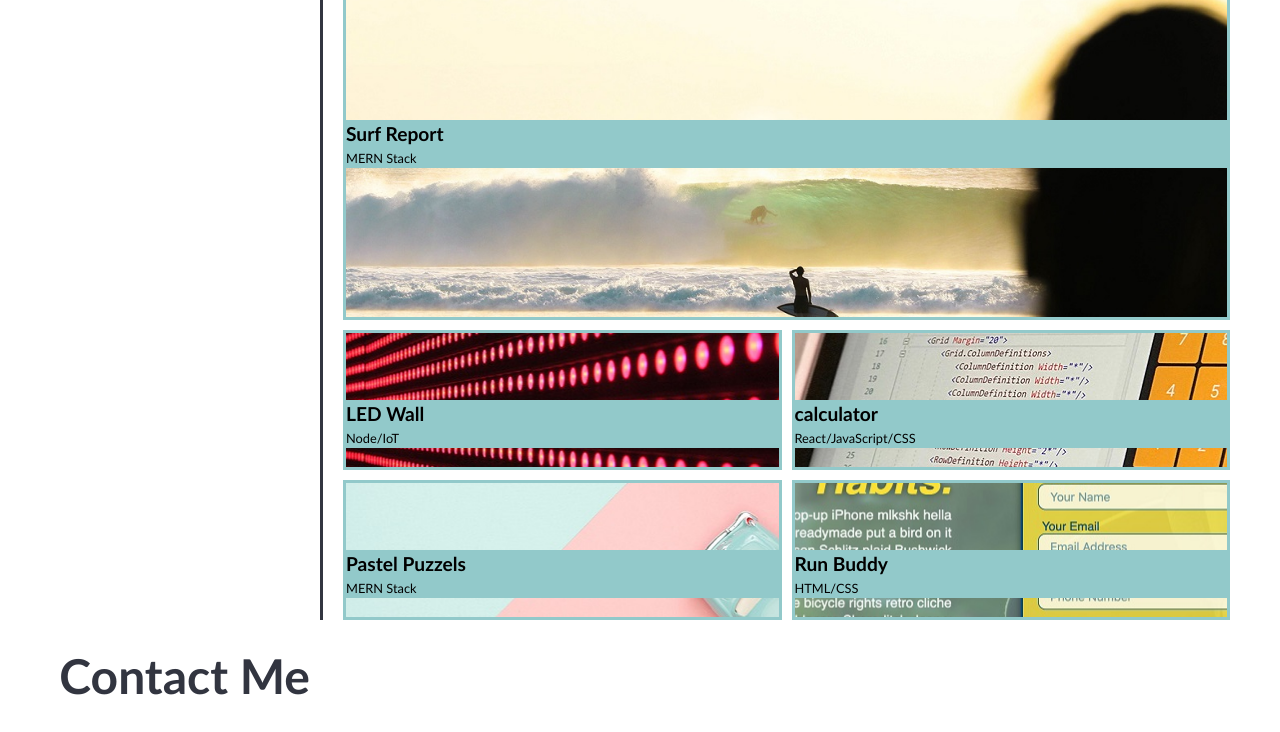
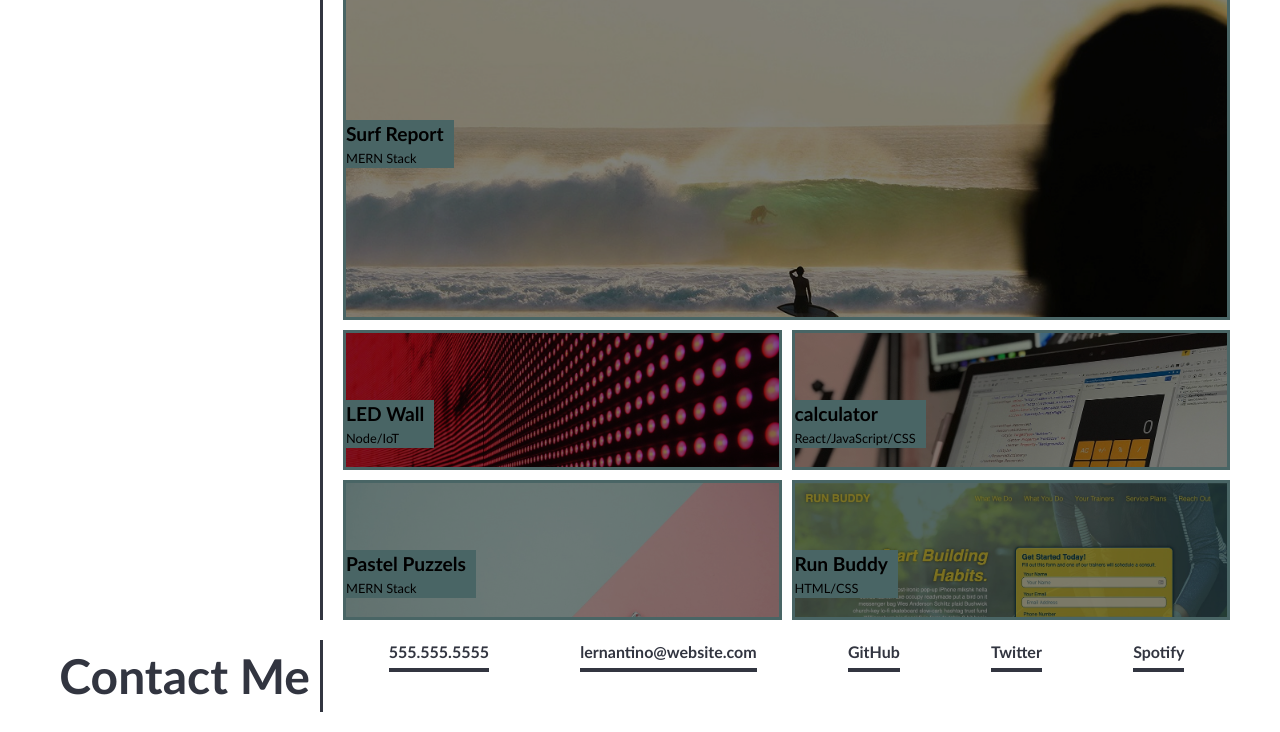
Before and after one commit to damnsemicolon/portfolio-beginner, a plain HTML site: page index.html in a window 1280 px wide. Shown: the part 558-1290 px from the top of the page. Drawn offline with Linux system fonts and the light colour scheme.

Commit message:
styling complete for section: work

```diff
--- a/css/style.css
+++ b/css/style.css
@@ -47,7 +47,7 @@ body {
     text-decoration:none;
     color:var(--secondary-color);
     margin-right:30px;
-    border-bottom: 2px solid;
+    border-bottom: 4px solid;
     border-color:var(--secondary-color);
 }
 
@@ -77,9 +77,6 @@ h3 {
     display:grid;
     grid-template-columns: 25% 75%;
     margin-bottom:20px;
-    /* grid-template-areas:
-    'left right'
-    'left right'; */
 }
 
 .right-about {
@@ -103,14 +100,24 @@ h3 {
 .projects {
     border: 3px solid;
     border-color: var(--secondary-color);
+    background-repeat: no-repeat;
+    background-size: cover;
+    background-color: black;
+    filter: brightness(50%)
+}
+
+.projects:hover {
+    transition: 0.5s;
+    filter:brightness(100%);
+    cursor:pointer;
 }
 
 .text {
-    display:block;
     background:var(--secondary-color);
     position: relative;
     top:50%;
-
+    width:fit-content;
+    padding-right:10px;
 }
 
 .text h4 {
@@ -123,40 +130,47 @@ h3 {
 
 #surf {
     grid-area: 1 / 1 / 2 / 3;
-    background-color: red;
     background-image: url("../images/02-portfolio-4.jpg");
-    background-repeat: no-repeat;
-    background-size: cover;
+
 }
 
 #led {
     grid-area: 2 / 1 / 3 / 2;
-    background-color: red;
     background-image: url("../images/02-portfolio-1.jpg");
-    background-repeat: no-repeat;
-    background-position: center;
 }
 
 #calculator {
     grid-area: 2 / 2 / 3 / 3;
-    background-color: red;
     background-image: url("../images/02-portfolio-2.jpg");
-    background-repeat: no-repeat;
-    background-position: center;
 }
 
 #pastel {
     grid-area: 3 / 1 / 4 / 2;
-    background-color: red;
     background-image: url("../images/02-portfolio-3.jpg");
-    background-repeat: no-repeat;
-    background-position: center;
 }
 
 #run {
     grid-area: 3 / 2 / 4 / 3;
-    background-color: red;
     background-image: url("../images/02-run-buddy.jpg");
-    background-repeat: no-repeat;
-    background-position: center;
 }
+
+.right-contact {
+    border-left: 3px solid;
+    border-left-color: var(--primary-color);
+    padding: 0 50px 0 20px;
+    display:flex;
+    justify-content:space-around;
+}
+
+.right-contact a {
+    text-decoration:none;
+    color:var(--primary-color);
+    font-weight:bold;
+    border-bottom: 4px solid;
+    border-color:var(--primary-color);
+    height:2em;
+}
+
+@media screen {
+
+}
--- a/index.html
+++ b/index.html
@@ -80,8 +80,16 @@
     </section>
 
     <!-- contact -->
-    <section class="page-section contact" id="contact">
-      <h3>Contact Me</h3>
+    <section class="page-section" id="contact">
+      <h3 class="left">Contact Me</h3>
+        <div class="right-contact">
+            <a href="#">555.555.5555</a>
+            <a href="#">lernantino@website.com</a>
+            <a href="#">GitHub</a>
+            <a href="#">Twitter</a>
+            <a href="#">Spotify</a>
+        </div>
+
     </section>
   </main>
 </body>
```
